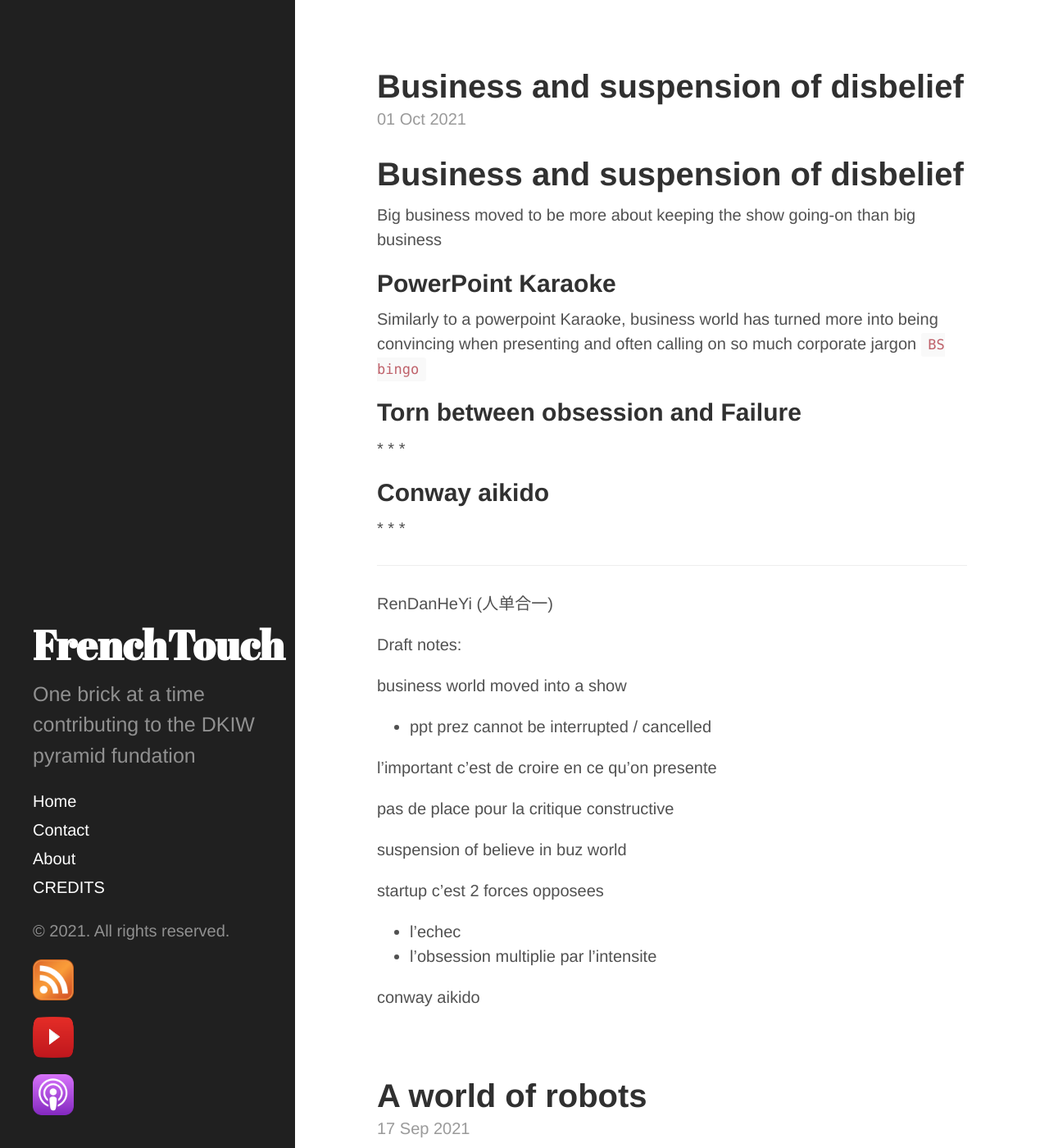
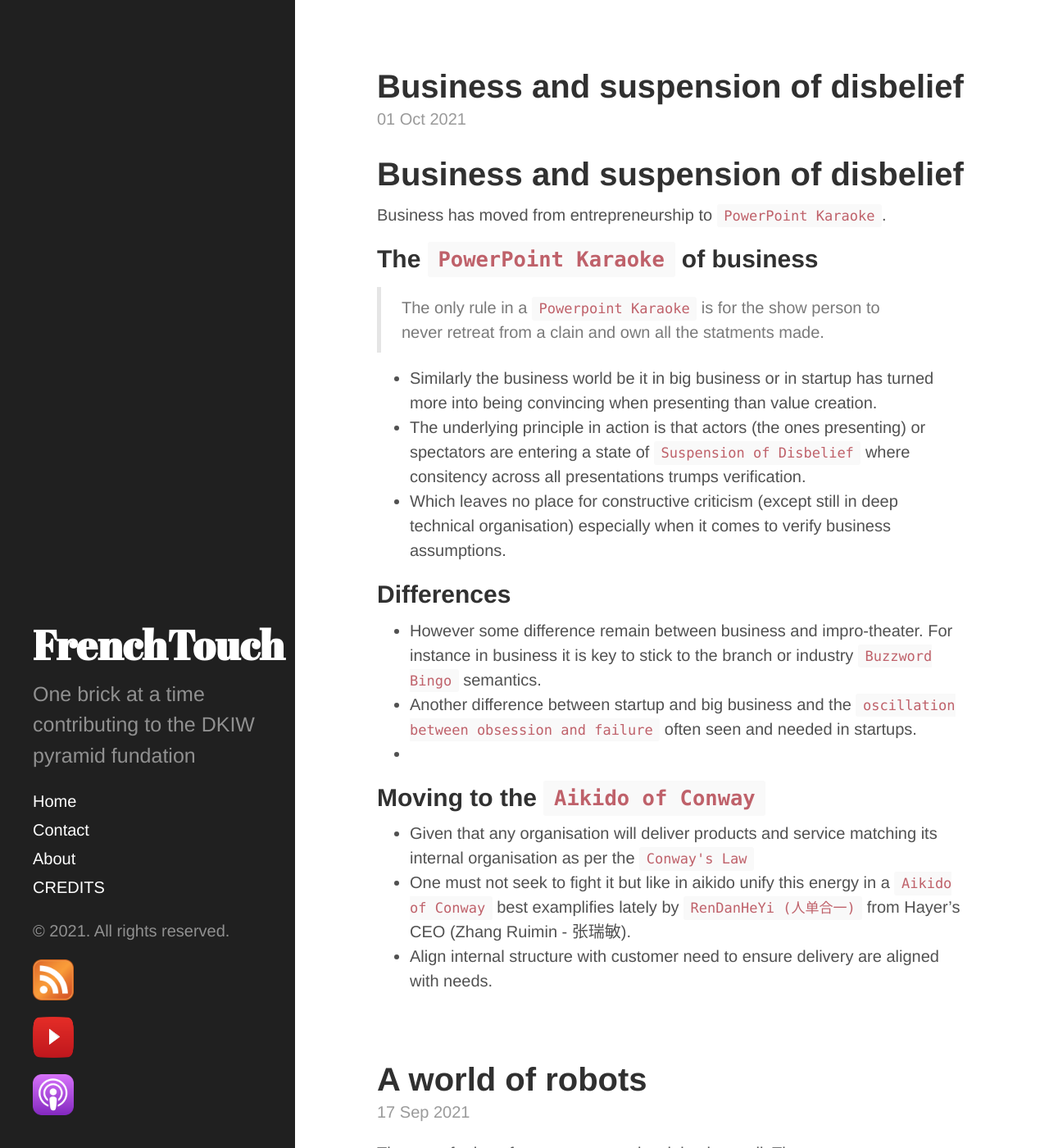
Before and after one commit to touch4tech/touch4tech, a Jekyll site: the page built from index.html, in a window 1280 px wide and 1400 px high. Shown: the whole window at 82% size. Built offline with Jekyll 4.4.1, drawn with Linux system fonts in a browser that asks for light colours; the list of posts is cut into pages by our own code.

Commit message:
moved all Jekyll theme related to newly created Credits, added instruction for localhost testing finished first write-up of business and supsension of disbelieve with chapters description for the video from Haier's CEO describing and explaining RenDanHeYi

```diff
--- a/_layouts/post.html
+++ b/_layouts/post.html
@@ -26,13 +26,15 @@ layout: default
 
   {{ content }}
   {% if page.video %}
-  <div id="transcript">
-  <div class="wrapper">
+<main role="main">
+  <div id="transcript"></div>
+  <div id="player">
     <video id="video1" data-able-player preload="auto" width="480" height="360" poster="/public/img/business2.0_is_rendanheyi.svg" data-youtube-id="5pI3IN6VDA8" data-transcript-div="transcript" playsinline>
     <track kind="captions" src="https://raw.githubusercontent.com/french-touch/frenchtouch/master/public/webvtt/Rendanheyi_by_ZhangRuimin.vtt"/>
     <track kind="chapters" src="https://raw.githubusercontent.com/french-touch/frenchtouch/master/public/webvtt/Rendanheyi_by_ZhangRuimin_chapters.vtt"/>
   </video>
   </div>
+</main>
   {% endif %}
 </div>
 
--- a/_posts/2021-10-01-business-and-suspension-disbelief.md
+++ b/_posts/2021-10-01-business-and-suspension-disbelief.md
@@ -10,46 +10,24 @@ know-list: wiki[Suspension_of_disbelief], wiki[Conway%27s_law], wiki[PowerPoint_
 
 # Business and suspension of disbelief
 
-Big business moved to be more about keeping the show going-on than big business
+Business has moved from entrepreneurship to `PowerPoint Karaoke`.
 
-## PowerPoint Karaoke
+## The `PowerPoint Karaoke` of business
 
-Similarly to a powerpoint Karaoke, business world has turned more into being convincing when presenting and often calling on so much corporate jargon `BS bingo`
+> The only rule in a `Powerpoint Karaoke` is for the show person to never retreat from a clain and own all the statments made.
 
-## Torn between obsession and Failure
+* Similarly the business world be it in big business or in startup has turned more into being convincing when presenting than value creation.
+* The underlying principle in action is that actors (the ones presenting) or spectators are entering a state of `Suspension of Disbelief` where consitency across all presentations trumps verification.
+* Which leaves no place for constructive criticism (except still in deep technical organisation) especially when it comes to verify business assumptions.
 
-*
-*
+## Differences
+
+* However some difference remain between business and impro-theater. For instance in business it is key to stick to the branch or industry `Buzzword Bingo` semantics.
+* Another difference between startup and big business and the `oscillation between obsession and failure` often seen and needed in startups.
 *
 
-## Conway aikido
+## Moving to the `Aikido of Conway`
 
-*
-*
-*
-
----
-
-
-
-RenDanHeYi (人单合一)
-
-
-Draft notes:
-
-
-business world moved into a show
-* ppt prez cannot be interrupted / cancelled
-
-l'important c'est de croire en ce qu'on presente
-
-pas de place pour la critique constructive
-
-suspension of believe in buz world
-
-startup c'est 2 forces opposees
-* l'echec
-* l'obsession
-multiplie par l'intensite
-
-conway aikido
+* Given that any organisation will deliver products and service matching its internal organisation as per the `Conway's Law`
+* One must not seek to fight it but like in aikido unify this energy in a `Aikido of Conway` best examplifies lately by `RenDanHeYi (人单合一)` from Hayer's CEO (Zhang Ruimin - 张瑞敏).
+* Align internal structure with customer need to ensure delivery are aligned with needs.
```
Also changed, not shown: Credits.md (line endings or trailing spaces), 2 other files.
